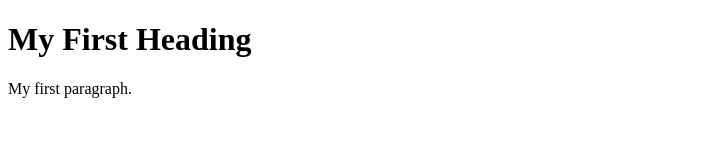
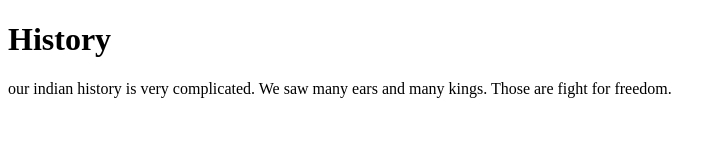
Before and after one commit to gauravparalikar/fresh-project, a plain HTML site: page index.html in a window 1280 px wide. Shown: the whole page, without its empty margins (0-726 px from the left). Drawn offline with Linux system fonts and the light colour scheme.

Commit message:
Making changes in index.html

```diff
--- a/index.html
+++ b/index.html
@@ -8,8 +8,8 @@
 </head>
 <body>
 
-<h1>My First Heading</h1>
-<p>My first paragraph.</p>
+<h1>History</h1>
+<p>our indian history is very complicated. We saw many ears and many kings. Those are fight for freedom.</p>
 
 </body>
 </html>
```
